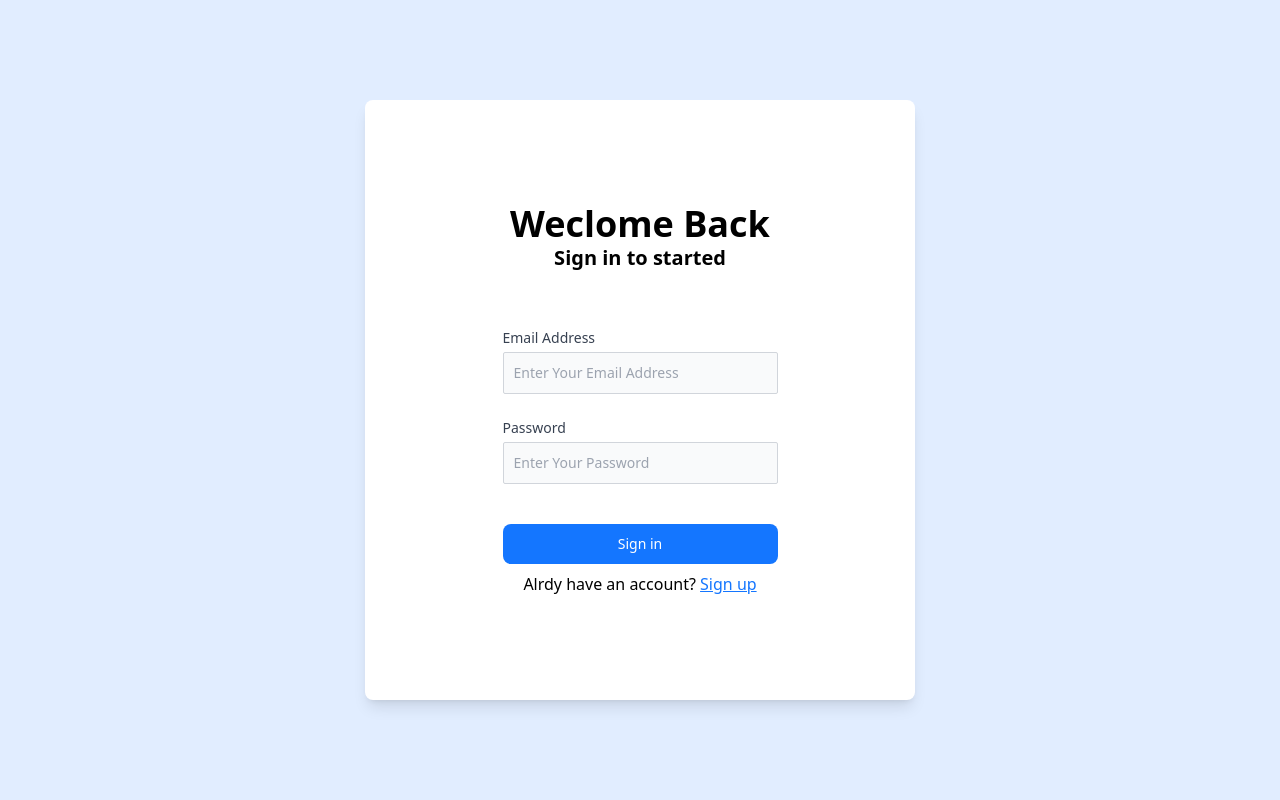
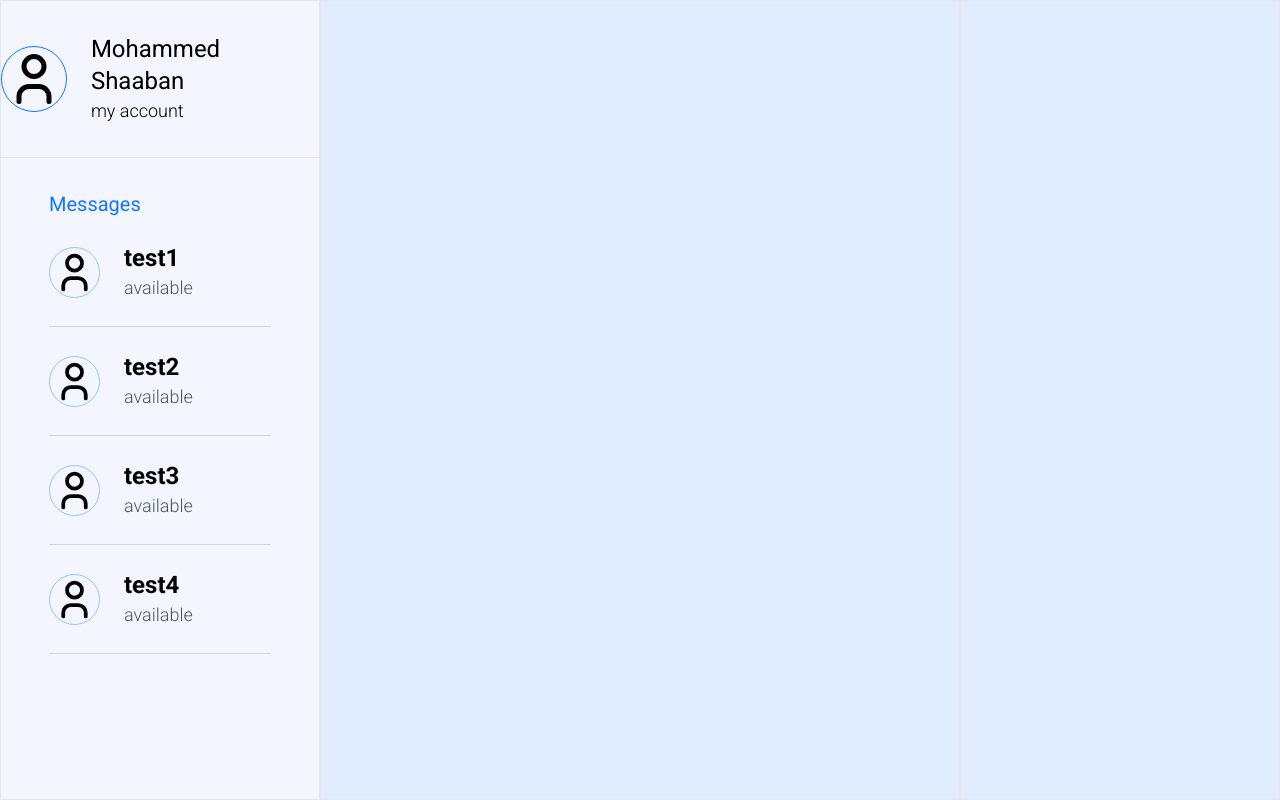
Before and after one commit to Mohammed-Shaaban-Ali/Whatsapp-Frontend, a React (Create React App) app: page / in a window 1280 px wide. Built offline with nearby package versions, Linux system fonts and the light colour scheme.

Commit message:
left part in dashboard

```diff
--- a/public/index.html
+++ b/public/index.html
@@ -22,6 +22,9 @@
       work correctly both with client-side routing and a non-root public URL.
       Learn how to configure a non-root public URL by running `npm run build`.
     -->
+  <link rel="preconnect" href="https://fonts.googleapis.com">
+  <link rel="preconnect" href="https://fonts.gstatic.com" crossorigin>
+  <link href="https://fonts.googleapis.com/css2?family=Roboto:wght@300;400;500;700;900&display=swap" rel="stylesheet">
   <title>WhatsApp</title>
 </head>
 
--- a/src/App.js
+++ b/src/App.js
@@ -1,3 +1,4 @@
+import Dashboard from "./components/Dashboard";
 import Form from "./components/Form";
 
 function App() {
@@ -6,7 +7,8 @@ function App() {
 
   return (
     <div className="bg-[#e1edff] h-screen flex justify-center items-center">
-      <Form />
+      {/* <Form /> */}
+      <Dashboard />
     </div>
   );
 }
--- /dev/null
+++ b/src/components/Dashboard.jsx
@@ -0,0 +1,60 @@
+import React from "react";
+import userImage from "../image/user.svg";
+
+const Dashboard = () => {
+  const Contanent = [
+    { name: "test1", status: "available", image: userImage },
+    { name: "test2", status: "available", image: userImage },
+    { name: "test3", status: "available", image: userImage },
+    { name: "test4", status: "available", image: userImage },
+  ];
+  return (
+    <div className="w-screen flex">
+      <div className="w-[25%] border  h-screen bg-secondary">
+        <div className="flex justify-center items-center my-8">
+          <div className=" border border-primary p-[2px] rounded-full">
+            <img src={userImage} alt="userImage" width={60} height={60} />
+          </div>
+          <div className="ml-6">
+            <h3 className="text-2xl">Mohammed Shaaban</h3>
+            <p className="text-lg font-light">my account</p>
+          </div>
+        </div>
+        <hr />
+        <div className="mx-12 mt-8">
+          <div className="text-primary text-xl">Messages</div>
+          <div className="">
+            {Contanent?.map((item, index) => (
+              <div
+                key={index}
+                className="flex  items-center py-6 border-b border-b-gray-300"
+              >
+                <div className="cursor-pointer flex items-center">
+                  <div className=" border border-blue-300 p-[2px] rounded-full">
+                    <img
+                      src={item.image}
+                      alt={item.name}
+                      width={45}
+                      height={45}
+                    />
+                  </div>
+                  <div className="ml-6">
+                    <h3 className="text-2xl font-semibold">{item.name}</h3>
+                    <p className="text-lg font-light text-gray-600">
+                      {item.status}
+                    </p>
+                  </div>
+                </div>
+              </div>
+            ))}
+          </div>
+        </div>
+      </div>
+
+      <div className="w-[50%] border h-screen"></div>
+      <div className="w-[25%] border  h-screen"></div>
+    </div>
+  );
+};
+
+export default Dashboard;
--- a/src/index.css
+++ b/src/index.css
@@ -1,3 +1,7 @@
 @tailwind base;
 @tailwind components;
 @tailwind utilities;
+
+body {
+    font-family: 'Roboto', sans-serif;
+}
```
Also changed, not shown: src/image/user.svg (added).
